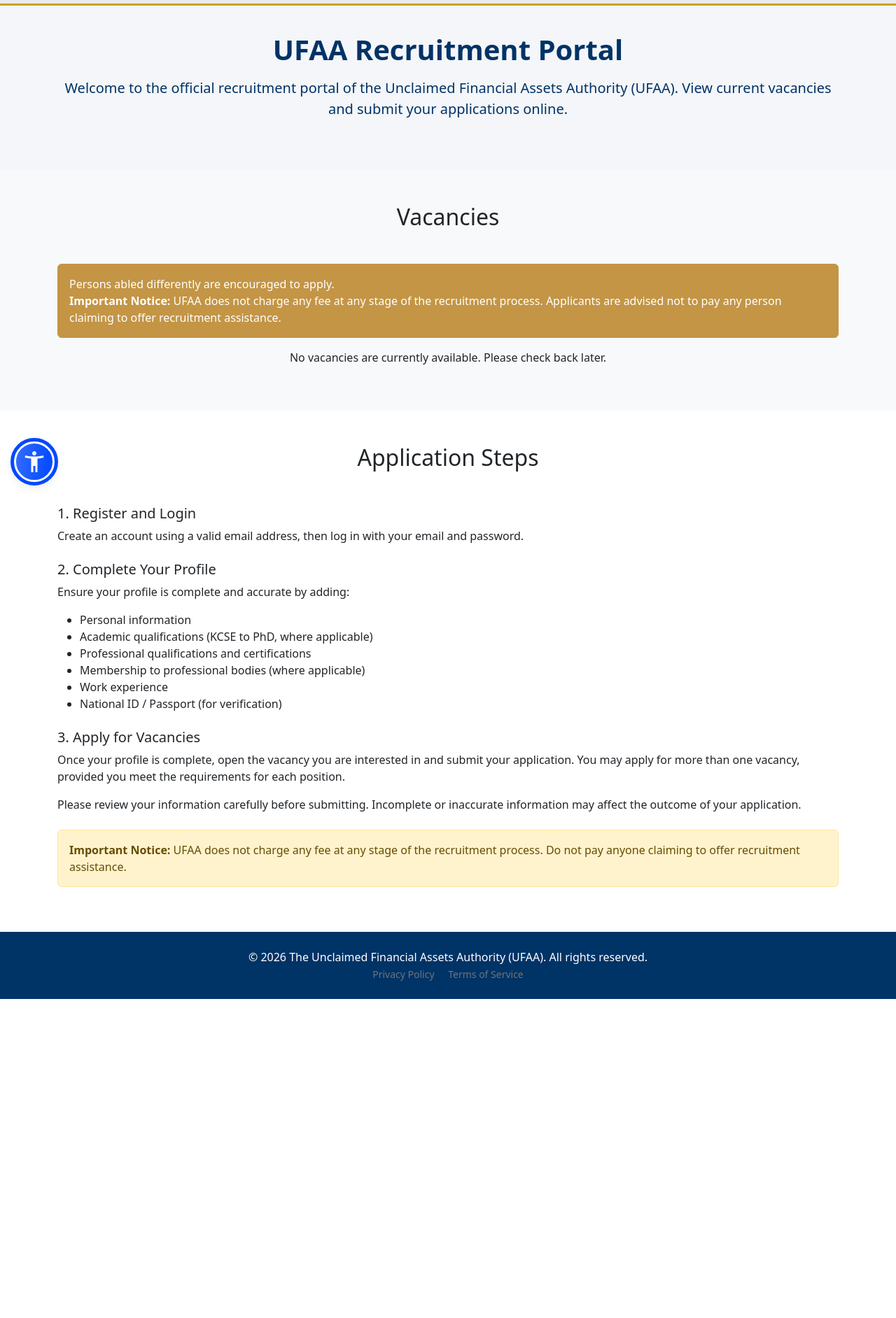
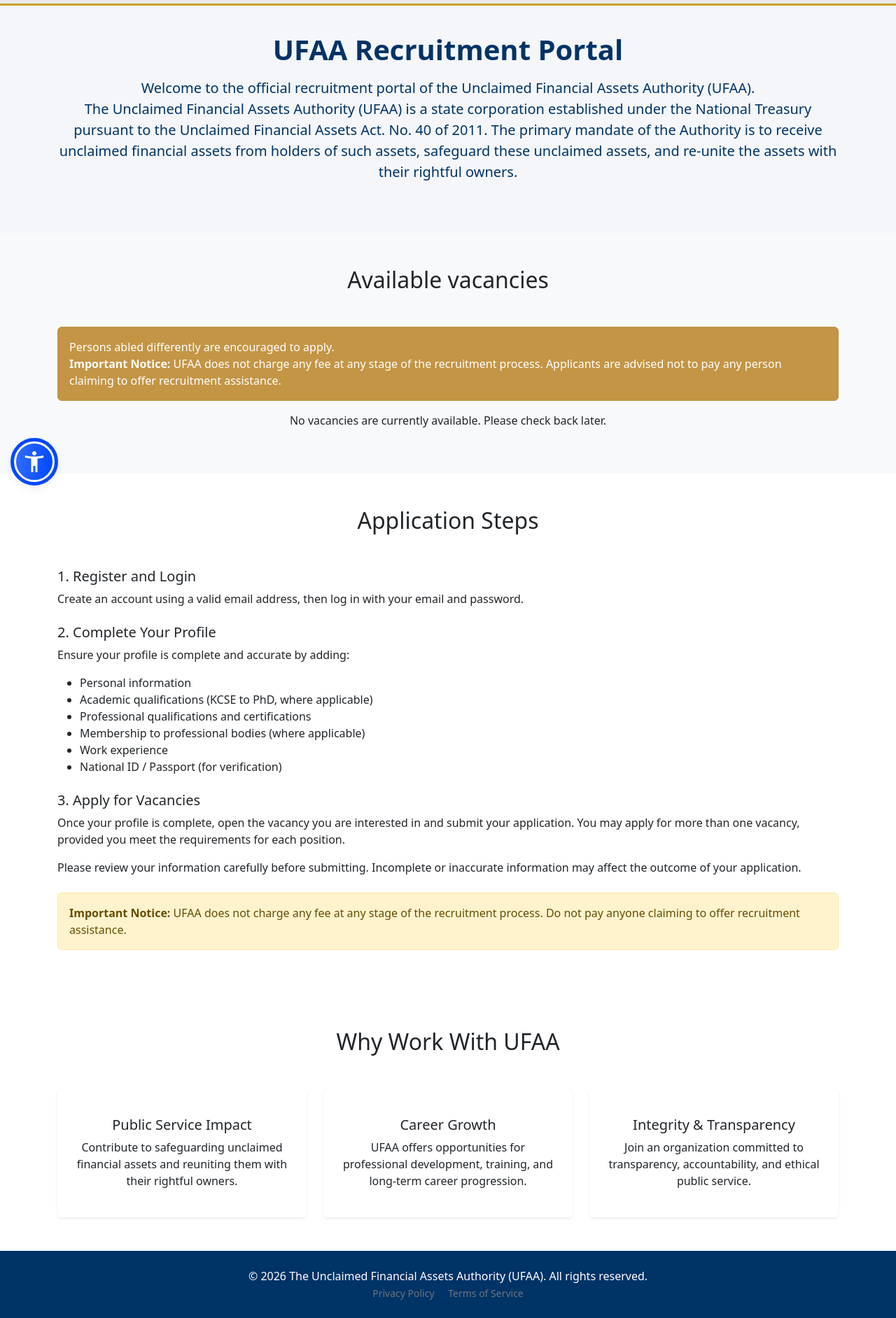
Before and after one commit to Sylvester976/UFAA, a Django app: page / in a window 1280 px wide. Shown: the part 91-1975 px from the top of the page at 70% size. Before the commit the page ends 1519 px from the top, so only its background shows below. Run offline with Django 5.2, Linux system fonts and the light colour scheme; data that the repository does not hold is empty; parts of the project's set-up code (start-up, migrations or seed data) failed here and were passed over; some libraries are stand-ins or nearby versions.

Commit message:
landing UI

```diff
--- a/templates/auth/landing.html
+++ b/templates/auth/landing.html
@@ -16,6 +16,14 @@
 
     <!-- Bootstrap Icons -->
     <link href="{% static 'assets/npm/font/bootstrap-icons.css' %}" rel="stylesheet"/>
+    <link href="{% static 'assets/font-awesome/css/all.min.css' %}" rel="stylesheet"/>
+
+    <style>
+        .shadow-sm:hover{
+            transform: translateY(-6px);
+            transition: 0.3s ease;
+        }
+    </style>
 
 </head>
 <body>
@@ -71,18 +79,19 @@
 
         <p class="lead mb-4" style="color:#003366;">
             Welcome to the official recruitment portal of the
-            <strong>Unclaimed Financial Assets Authority (UFAA)</strong>.
-            View current vacancies and submit your applications online.
+            <strong>Unclaimed Financial Assets Authority (UFAA)</strong>. <br>
+            The Unclaimed Financial Assets Authority (UFAA) is a state corporation established under the National Treasury pursuant to the Unclaimed Financial Assets Act. No. 40 of 2011. The primary mandate of the Authority is to receive unclaimed financial assets from holders of such assets, safeguard these unclaimed assets, and re-unite the assets with their rightful owners.
         </p>
 
 
     </div>
 </section>
 
+
 <!-- Featured Jobs Section -->
 <section id="jobs" class="bg-light py-5">
     <div class="container">
-        <h2 class="text-center mb-5">Vacancies</h2>
+        <h2 class="text-center mb-5">Available vacancies</h2>
         <div class="alert mt-3" style="background-color: #C39545; color: #fff; border-color: #C39545;">
             Persons abled differently are encouraged to apply. <br>
             <strong>Important Notice:</strong> UFAA does not charge any fee at any stage of the recruitment process.
@@ -164,28 +173,49 @@
 </section>
 
 <!-- Features Section -->
-{% comment %} <section id="features" class="py-5">
+<section class="py-5 bg-white">
     <div class="container text-center">
-        <h2 class="mb-5">Why Choose UFAA?</h2>
-        <div class="row">
-            <div class="col-md-4 mb-4">
-                <i class="bi bi-briefcase feature-icon"></i>
-                <h5 class="mt-3">Thousands of Jobs</h5>
-                <p>Access opportunities from top companies across industries.</p>
+
+        <h2 class="mb-5">Why Work With UFAA</h2>
+
+        <div class="row g-4">
+
+            <div class="col-md-4">
+                <div class="p-4 shadow-sm h-100 rounded">
+                    <i class="fas fa-landmark fa-3x" style="color:#003366;"></i>
+                    <h5 class="mt-3">Public Service Impact</h5>
+                    <p>
+                        Contribute to safeguarding unclaimed financial assets
+                        and reuniting them with their rightful owners.
+                    </p>
+                </div>
             </div>
-            <div class="col-md-4 mb-4">
-                <i class="bi bi-people feature-icon"></i>
-                <h5 class="mt-3">Top Employers</h5>
-                <p>Connect directly with verified and reputable organizations.</p>
+
+            <div class="col-md-4">
+                <div class="p-4 shadow-sm h-100 rounded">
+                    <i class="fas fa-chart-line fa-3x" style="color:#003366;"></i>
+                    <h5 class="mt-3">Career Growth</h5>
+                    <p>
+                        UFAA offers opportunities for professional development,
+                        training, and long-term career progression.
+                    </p>
+                </div>
             </div>
-            <div class="col-md-4 mb-4">
-                <i class="bi bi-lightning-charge feature-icon"></i>
-                <h5 class="mt-3">Quick Apply</h5>
-                <p>Apply to jobs in seconds with your saved profile.</p>
+
+            <div class="col-md-4">
+                <div class="p-4 shadow-sm h-100 rounded">
+                    <i class="fas fa-shield-alt fa-3x" style="color:#003366;"></i>
+                    <h5 class="mt-3">Integrity & Transparency</h5>
+                    <p>
+                        Join an organization committed to transparency,
+                        accountability, and ethical public service.
+                    </p>
+                </div>
             </div>
+
         </div>
     </div>
-</section> {% endcomment %}
+</section>
 
 
 <!-- Footer -->
@@ -196,7 +226,6 @@
             <script>
                 document.write(new Date().getFullYear())
             </script>
-            <i class="fa fa-heart"></i>
             <a target="_blank"> The Unclaimed Financial Assets Authority (UFAA).</a>
             All rights reserved.
         </div>
--- a/templates/auth/login.html
+++ b/templates/auth/login.html
@@ -22,7 +22,7 @@
             <form id="loginform" method="post">
                 {% csrf_token %}
 
-                <label for="idnoInput">Identification Number</label>
+                <label for="idnoInput">National ID Number</label>
                 <div class="mb-3">
                     <input id="idnoInput"
                            type="text"
```
Also changed, not shown: static/assets/font-awesome/css/all.min.css (added).
